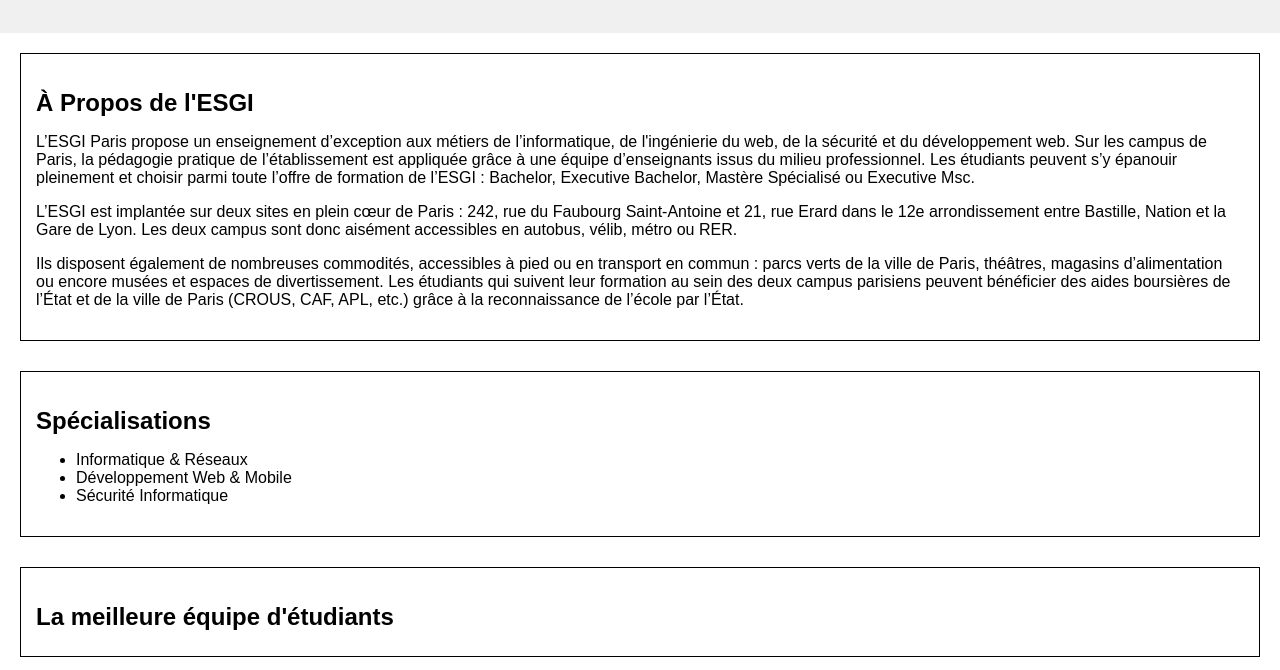
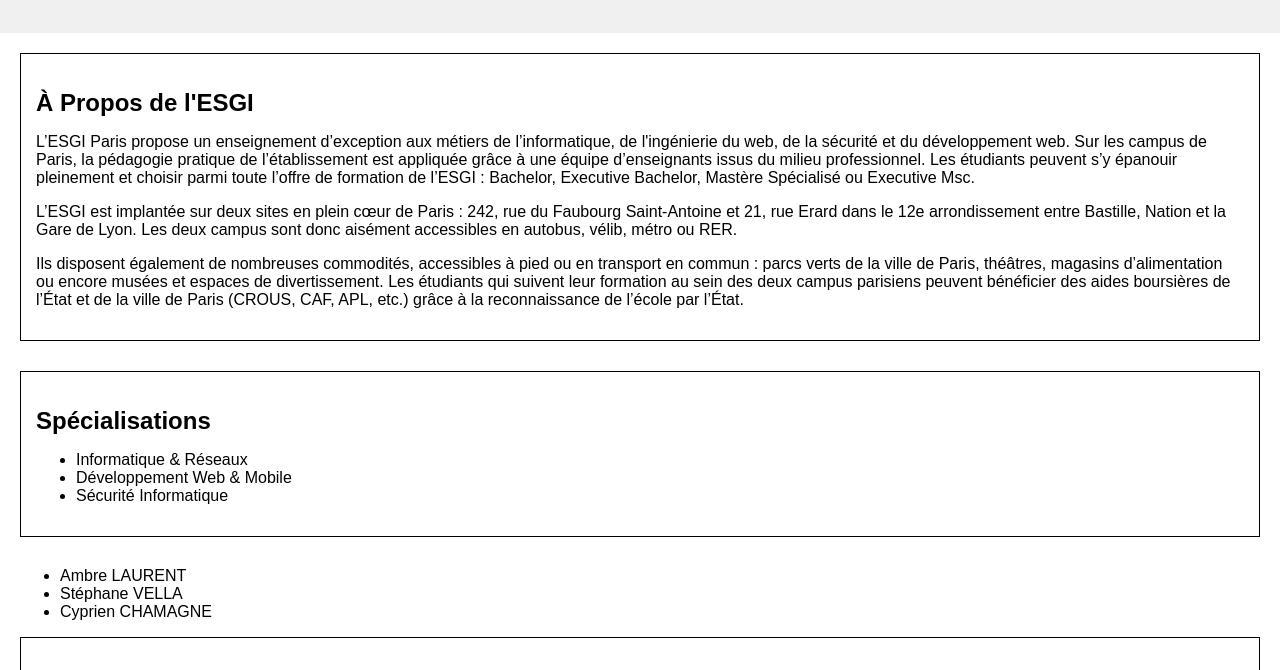
Before and after one commit to Saiti91/TP-Git-GitHub, a plain HTML site: page index.html in a window 1280 px wide. Shown: the part 121-791 px from the top of the page. Drawn offline with Linux system fonts and the light colour scheme.

Commit message:
Add new list with student name

```diff
--- a/index.html
+++ b/index.html
@@ -30,7 +30,11 @@
         <!-- Add other specializations -->
       </ul>
     </section>
-
+      <ul>
+        <li>Ambre LAURENT</li>
+        <li>Stéphane VELLA</li>
+        <li>Cyprien CHAMAGNE</li>
+      </ul>
     <section id="team">
       <h2>La meilleure équipe d'étudiants</h2>
     </section>
```
